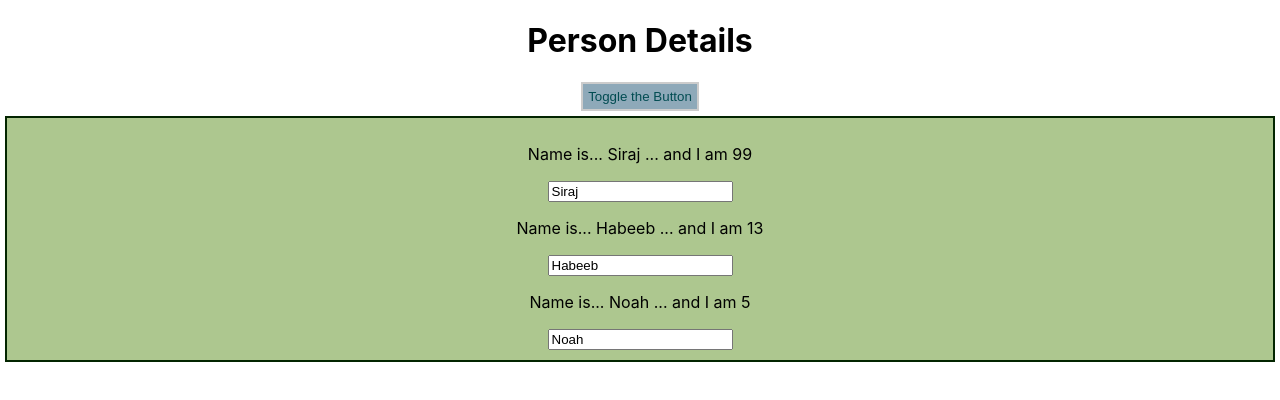
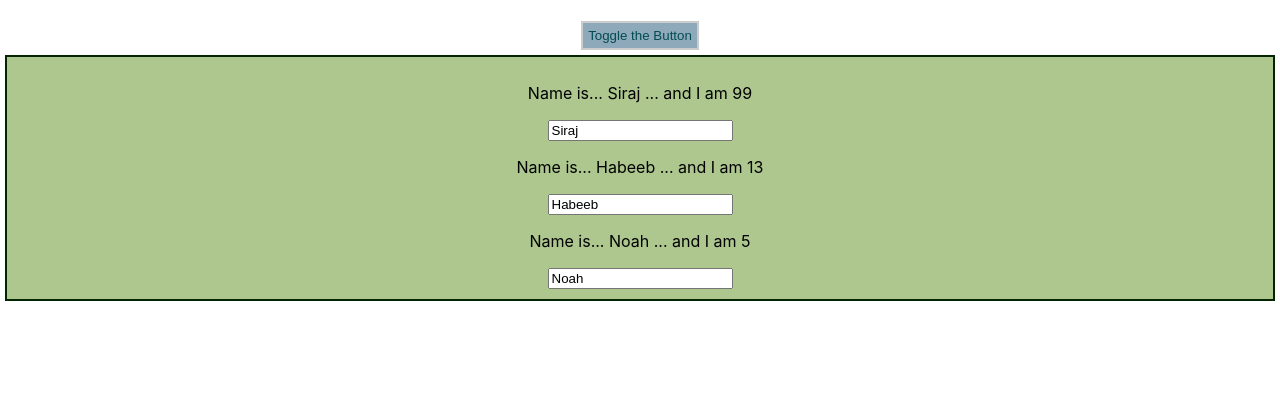
Before and after one commit to sirajrkhan/reaction, a React (Create React App) app: page / in a window 1280 px wide. Both pictures are taken after a click on the button "Toggle the Button". Shown: the top 400 px of the page. Built offline with nearby package versions, Linux system fonts and the light colour scheme.

Commit message:
added HOC - higher order comps

```diff
--- a/src/components/Cockpit/Cockpit.js
+++ b/src/components/Cockpit/Cockpit.js
@@ -4,7 +4,7 @@ import cockpitCSS from './Cockpit.module.css'
 
 const cockpit = (props) => {
 useEffect( () => {
-    console.log('Cockpit -- useEffect - only on toggle')
+    // console.log('Cockpit -- useEffect - only on toggle')
 },[props.personVisible]);
 
     let btnClass = [cockpitCSS.btn01];
--- a/src/components/Persons/Person/Person.js
+++ b/src/components/Persons/Person/Person.js
@@ -1,14 +1,17 @@
 import React, { Component } from 'react'
+import Aux from '../../../components/hoc/Aux'
 
 class Person extends Component {
     render(){
         console.log('well.. this seems to be Person Comp...')
         return (
-            <div className={this.props.styled}>
-                <p onClick={this.props.click}>Name is... {this.props.name} ... and I am {this.props.age}</p>
-                <p>{this.props.children}</p>
-                <input type="text" onChange={this.props.changed} value={this.props.name} />
-            </div>
+            <Aux>
+                <div className={this.props.styled}>
+                    <p onClick={this.props.click}>Name is... {this.props.name} ... and I am {this.props.age}</p>
+                    <p>{this.props.children}</p>
+                    <input type="text" onChange={this.props.changed} value={this.props.name} />
+                </div>
+            </Aux>
         )
     }
 }
--- /dev/null
+++ b/src/components/hoc/Aux.js
@@ -0,0 +1,4 @@
+// eslint-disable-next-line no-unused-vars
+import React from 'react'
+const aux = props => props.children
+export default aux;
--- /dev/null
+++ b/src/components/hoc/withClass.js
@@ -0,0 +1,11 @@
+import React from 'react'
+
+const withClass = (WrappedComp, className) => {
+    return props => (
+        <div className={className}>
+            <WrappedComp />
+        </div>
+    )
+}
+
+export default withClass;
--- a/src/containers/App.js
+++ b/src/containers/App.js
@@ -1,6 +1,8 @@
 import React, { Component } from 'react';
 import Persons from '../components/Persons/Persons'
 import Cockpit from '../components/Cockpit/Cockpit'
+import withClass from '../components/hoc/withClass'
+import Aux from '../components/hoc/Aux'
 import './App.css'
 
 class App extends Component {
@@ -78,7 +80,7 @@ class App extends Component {
     }
 
     return (
-      <div className="App">
+      <Aux>
         <Cockpit
           heading={this.props.AppTitle}
           personVisible={this.state.showPersons}
@@ -86,8 +88,8 @@ class App extends Component {
           {cockpit.buttonText}
         </Cockpit>
         {persons_flag}
-      </div>
+      </Aux>
     )
   }
 }
-export default App;
+export default withClass(App,'App');
```
